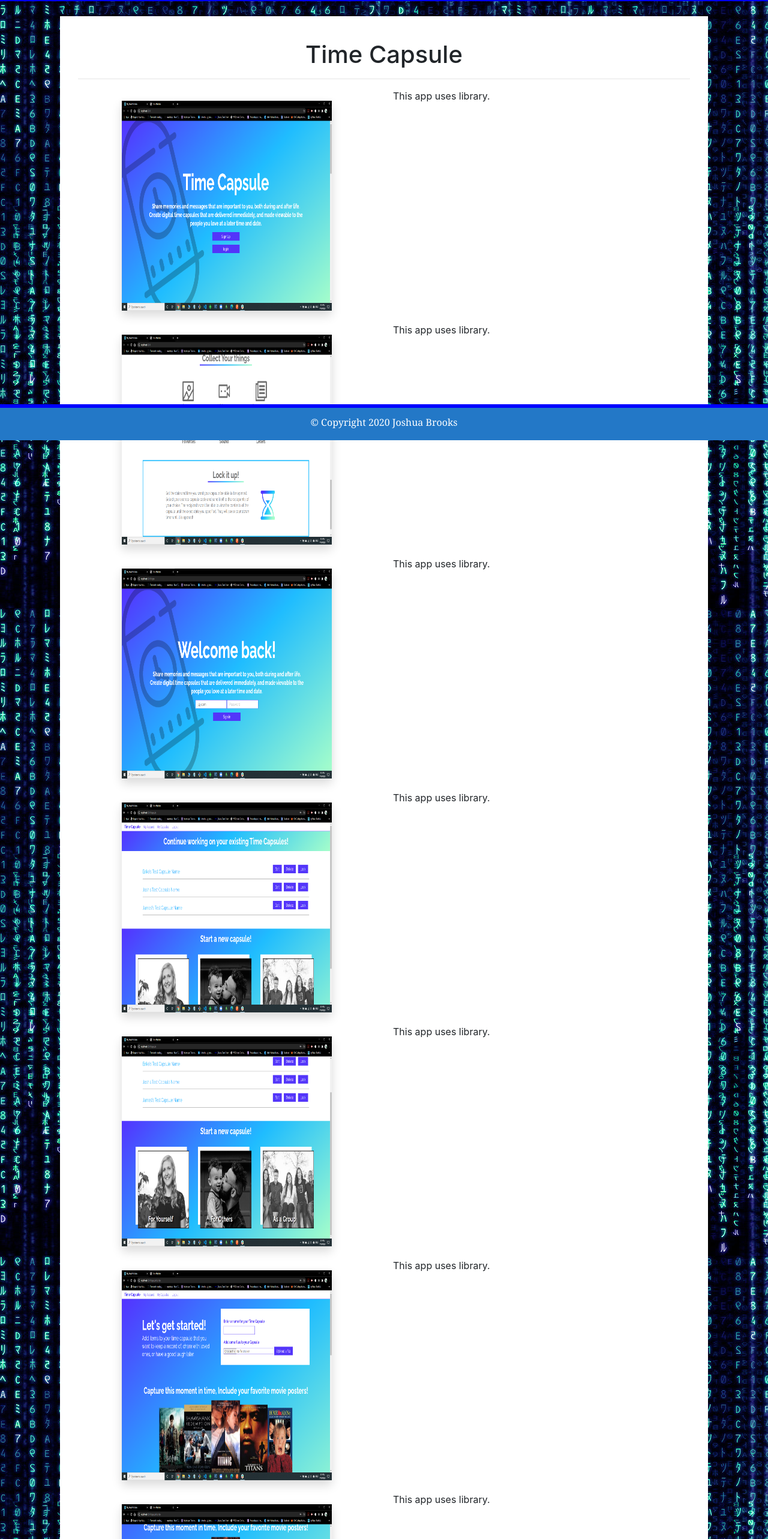
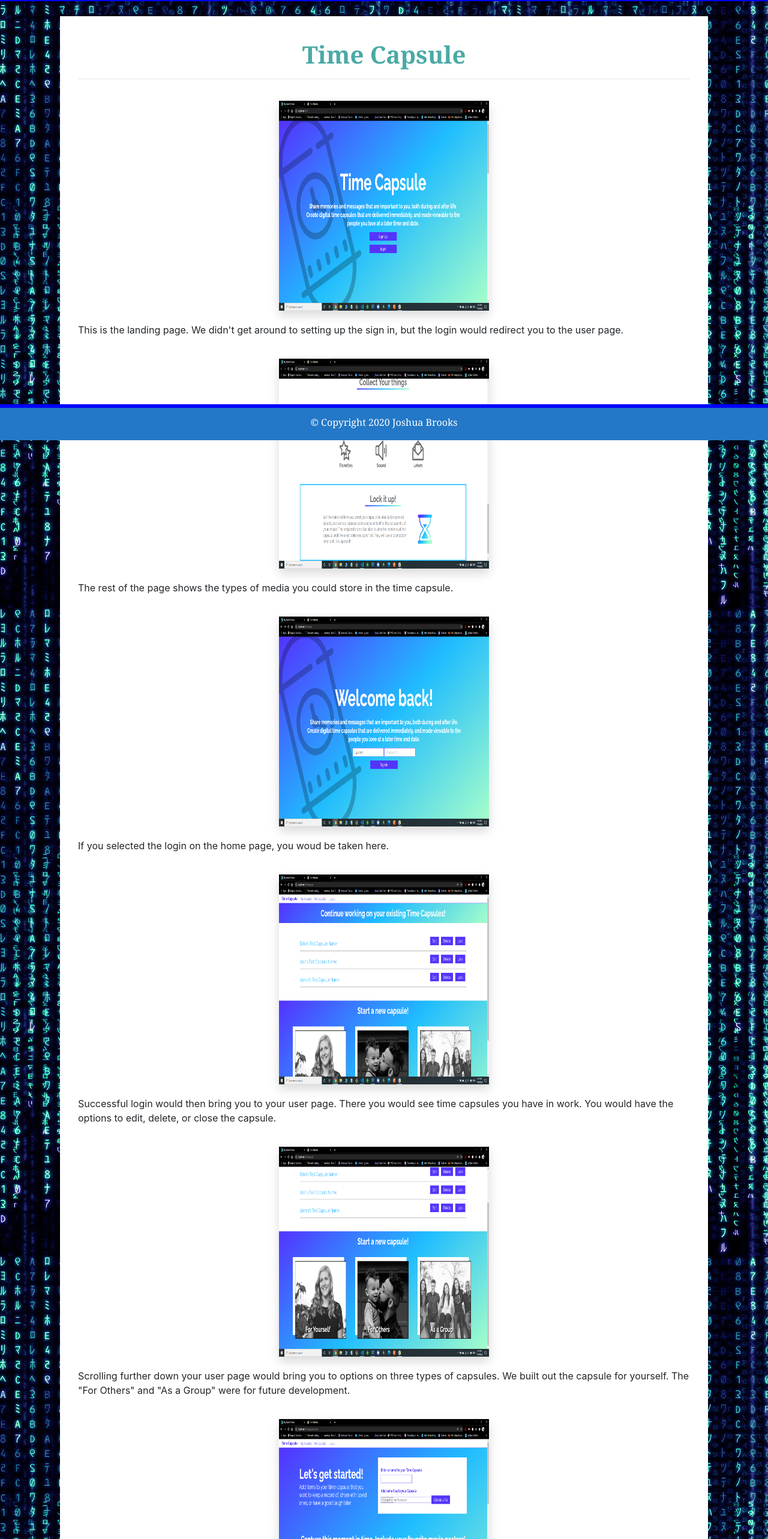
Before and after one commit to Misterjosh/react-portfolio, a React (Create React App) app: page /timecapsule in a window 1280 px wide. Shown: the part 66-2632 px from the top of the page at 60% size. Built offline with nearby package versions, Linux system fonts and the light colour scheme.

Commit message:
Added descriptions and styling to timecapsule page

```diff
--- a/src/pages/timecapsule/Timecapsule.js
+++ b/src/pages/timecapsule/Timecapsule.js
@@ -17,95 +17,96 @@ export default function Timecapsule() {
             <main className="row pos">
                 <div className="col-md-12">
                     <article className="block">
-                        <h1>Time Capsule</h1>
+                        <h1 className="block-header">Time Capsule</h1>
                         <hr />
                         <div className="row">
-                            <div className="col-sm-6 col-md-12 col-lg-6">
+                            <div className="col-sm-12 col-md-12 col-lg-12">
                                     <img className="shadow img-fluid port-image" src={tc1} alt="Day planner"></img>
                             </div>
-                            <div className="col-sm-6 col-md-12 col-lg-6">
+                            <div className="col-sm-12 col-md-12 col-lg-12">
                                 <p>
-                                    This app uses library.
+                                    This is the landing page. We didn't get around to setting up the sign in, but the login would redirect you to the user page.
                                 </p>
                             </div>
                         </div>
                         <div className="row">
-                            <div className="col-sm-6 col-md-12 col-lg-6">
+                            <div className="col-sm-12 col-md-12 col-lg-12">
                                     <img className="shadow img-fluid port-image" src={tc2} alt="Day planner"></img>
                             </div>
-                            <div className="col-sm-6 col-md-12 col-lg-6">
+                            <div className="col-sm-12 col-md-12 col-lg-12">
                                 <p>
-                                    This app uses library.
+                                    The rest of the page shows the types of media you could store in the time capsule.
                                 </p>
                             </div>
                         </div>
                         <div className="row">
-                            <div className="col-sm-6 col-md-12 col-lg-6">
+                            <div className="col-sm-12 col-md-12 col-lg-12">
                                     <img className="shadow img-fluid port-image" src={tc3} alt="Day planner"></img>
                             </div>
-                            <div className="col-sm-6 col-md-12 col-lg-6">
+                            <div className="col-sm-12 col-md-12 col-lg-12">
                                 <p>
-                                    This app uses library.
+                                    If you selected the login on the home page, you woud be taken here.
                                 </p>
                             </div>
                         </div>
                         <div className="row">
-                            <div className="col-sm-6 col-md-12 col-lg-6">
+                            <div className="col-sm-12 col-md-12 col-lg-12">
                                     <img className="shadow img-fluid port-image" src={tc4} alt="Day planner"></img>
                             </div>
-                            <div className="col-sm-6 col-md-12 col-lg-6">
+                            <div className="col-sm-12 col-md-12 col-lg-12">
                                 <p>
-                                    This app uses library.
+                                    Successful login would then bring you to your user page. There you would see time capsules you have in work. You would have the options to edit, delete, or close the capsule.
                                 </p>
                             </div>
                         </div>
                         <div className="row">
-                            <div className="col-sm-6 col-md-12 col-lg-6">
+                            <div className="col-sm-12 col-md-12 col-lg-12">
                                     <img className="shadow img-fluid port-image" src={tc5} alt="Day planner"></img>
                             </div>
-                            <div className="col-sm-6 col-md-12 col-lg-6">
+                            <div className="col-sm-12 col-md-12 col-lg-12">
                                 <p>
-                                    This app uses library.
+                                    Scrolling further down your user page would bring you to options on three types of capsules. We built out the capsule for yourself. The "For Others" and "As a Group" were for future development.
                                 </p>
                             </div>
                         </div>
                         <div className="row">
-                            <div className="col-sm-6 col-md-12 col-lg-6">
+                            <div className="col-sm-12 col-md-12 col-lg-12">
                                     <img className="shadow img-fluid port-image" src={tc6} alt="Day planner"></img>
                             </div>
-                            <div className="col-sm-6 col-md-12 col-lg-6">
+                            <div className="col-sm-12 col-md-12 col-lg-12">
                                 <p>
-                                    This app uses library.
+                                    Here we have the input to name the capsule and the option of uploading items to save in it.
                                 </p>
                             </div>
                         </div>
                         <div className="row">
-                            <div className="col-sm-6 col-md-12 col-lg-6">
+                            <div className="col-sm-12 col-md-12 col-lg-12">
                                     <img className="shadow img-fluid port-image" src={tc7} alt="Day planner"></img>
                             </div>
-                            <div className="col-sm-6 col-md-12 col-lg-6">
+                            <div className="col-sm-12 col-md-12 col-lg-12">
                                 <p>
-                                    This app uses library.
+                                    We had a section to select a favorite movie. It would store the poster from its release in the capsule.
                                 </p>
                             </div>
                         </div>
                         <div className="row">
-                            <div className="col-sm-6 col-md-12 col-lg-6">
+                            <div className="col-sm-12 col-md-12 col-lg-12">
                                     <img className="shadow img-fluid port-image" src={tc8} alt="Day planner"></img>
                             </div>
-                            <div className="col-sm-6 col-md-12 col-lg-6">
+                            <div className="col-sm-12 col-md-12 col-lg-12">
                                 <p>
-                                    This app uses library.
+                                    This is an area to create a letter to put in the capsule. It was meant as instructions to the recipient(s).
+                                    We also set up this calandar component to allow you to choose a later time to send the unlock code for the capsule (we didn't get the lock/unlock part working).
                                 </p>
                             </div>
                         </div>
                         <div className="row">
-                            <div className="col-sm-6 col-md-12 col-lg-6">
+                            <div className="col-sm-12 col-md-12 col-lg-12">
                                     <img className="shadow img-fluid port-image" src={tc9} alt="Day planner"></img>
                             </div>
-                            <div className="col-sm-6 col-md-12 col-lg-6">
+                            <div className="col-sm-12 col-md-12 col-lg-12">
                                 <p>
-                                    This app uses library.
+                                    The last part was creating a key for your timecapsule. You had the opion to save your progress, or if all your field had inputs you could seal it.
                                 </p>
                             </div>
                         </div>
--- a/src/pages/timecapsule/timecapsule.css
+++ b/src/pages/timecapsule/timecapsule.css
@@ -0,0 +1,6 @@
+.block-header {
+    /* Typography */
+    color: #4aaaa5;
+    font-family: Georgia, Times, "Times New Roman", serif;
+    font-weight: bold;
+}
```
